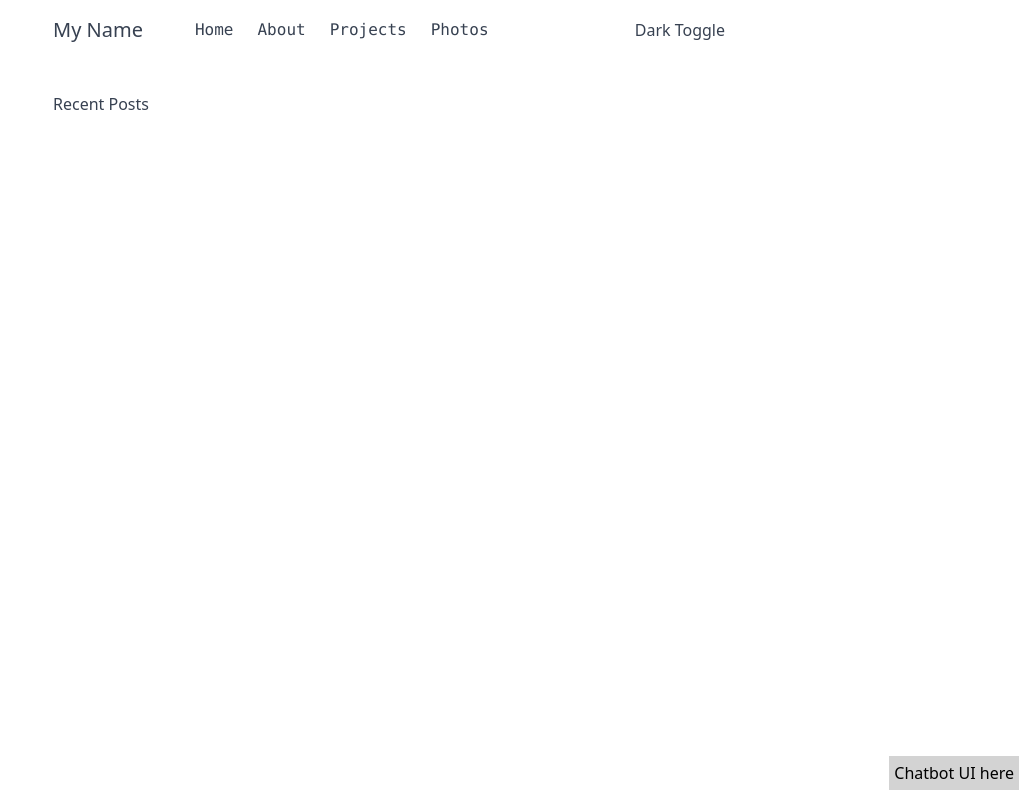
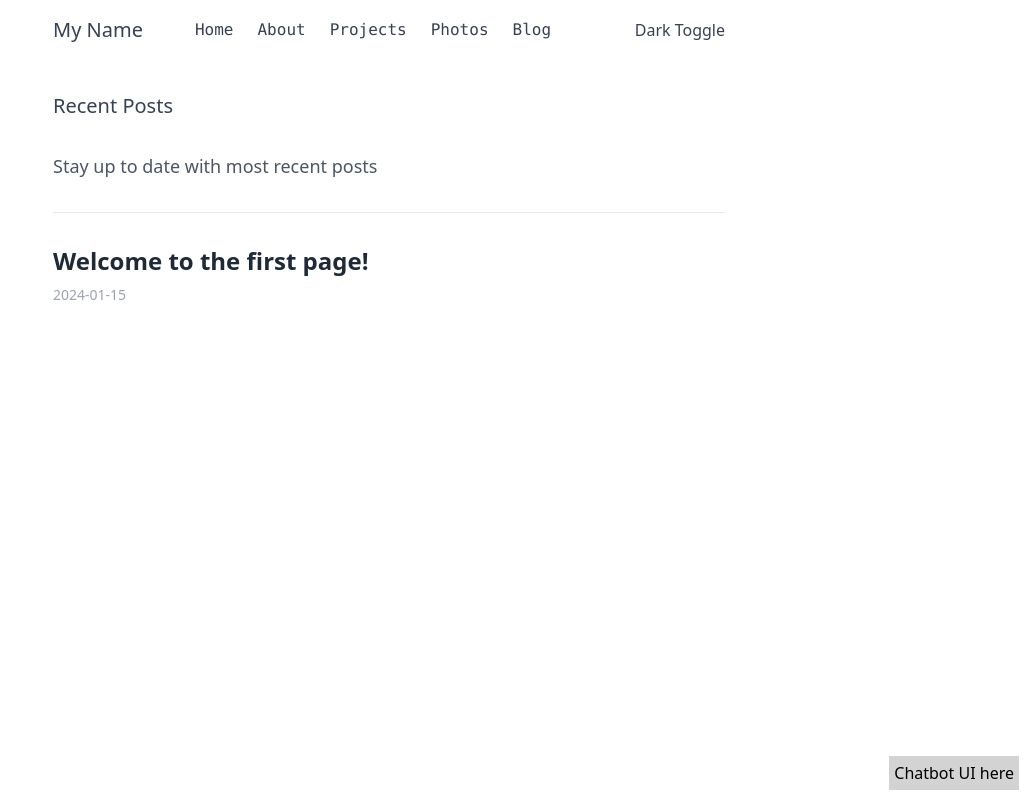
Before and after one commit to docscodes/next-blog, a Next.js app: page /blog in a window 1280 px wide. Shown: the whole page, without its empty margins (251-1280 px from the left). Built offline with nearby package versions, Linux system fonts and the light colour scheme.

Commit message:
blog post list

```diff
--- a/app/blog/page.js
+++ b/app/blog/page.js
@@ -1,5 +1,6 @@
 import { getPost } from "@/lib/posts";
 import fs from "fs";
+import Link from "next/link";
 import path from "path";
 
 export default async function BlogPostsPage() {
@@ -20,7 +21,22 @@
 
   return (
     <>
-      <h1>Recent Posts</h1>
+      <h1 className="mb-8 text-xl">Recent Posts</h1>
+
+      <div className="text-lg text-gray-600 dark:text-gray-400 mb-8">Stay up to date with most recent posts</div>
+
+      <hr />
+
+      <ul className="grid grid-cols-1 md:grid-cols-2 gap-8">
+        {posts.map((post) => (
+          <li key={post.slug}>
+            <Link href={`/blog/${post.slug}`} className="text-2xl font-semibold text-gray-800 dark:text-gray-200">
+              {post.frontmatter.title}
+            </Link>
+            <div className="text-gray-400 text-sm mt-2">{post.frontmatter.date}</div>
+          </li>
+        ))}
+      </ul>
     </>
   );
 }
--- a/app/globals.css
+++ b/app/globals.css
@@ -5,3 +5,7 @@
 body {
   @apply bg-white text-gray-700 container mx-auto dark:bg-gray-900 dark:text-gray-300 max-w-2xl;
 }
+
+hr {
+  @apply my-8 border-gray-200 dark:border-gray-800;
+}
--- a/components/navigation.js
+++ b/components/navigation.js
@@ -9,6 +9,7 @@
         <li><Link href="/about" className={styles.link}>About</Link></li>
         <li><Link href="/about/projects" className={styles.link}>Projects</Link></li>
         <li><Link href="/photos" className={styles.link}>Photos</Link></li>
+        <li><Link href="/blog" className={styles.link}>Blog</Link></li>
       </ul>
     </nav>
   );
--- a/content/first.mdx
+++ b/content/first.mdx
@@ -1,6 +1,7 @@
 ---
 title: Welcome to the first page!
 description: This is our first post
+date: "2024-01-15"
 ---
 
 # Welcome to the first page!
```
